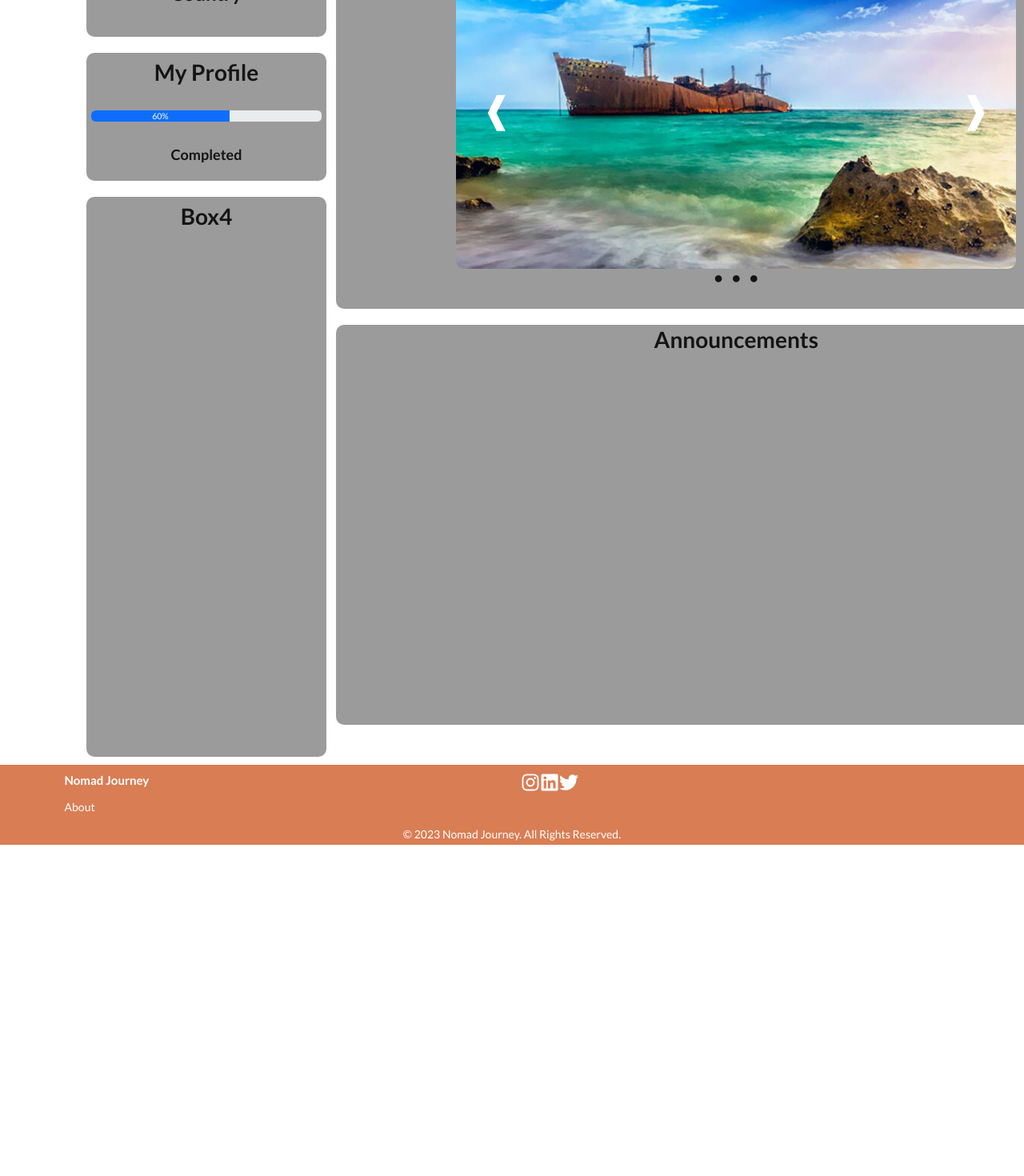
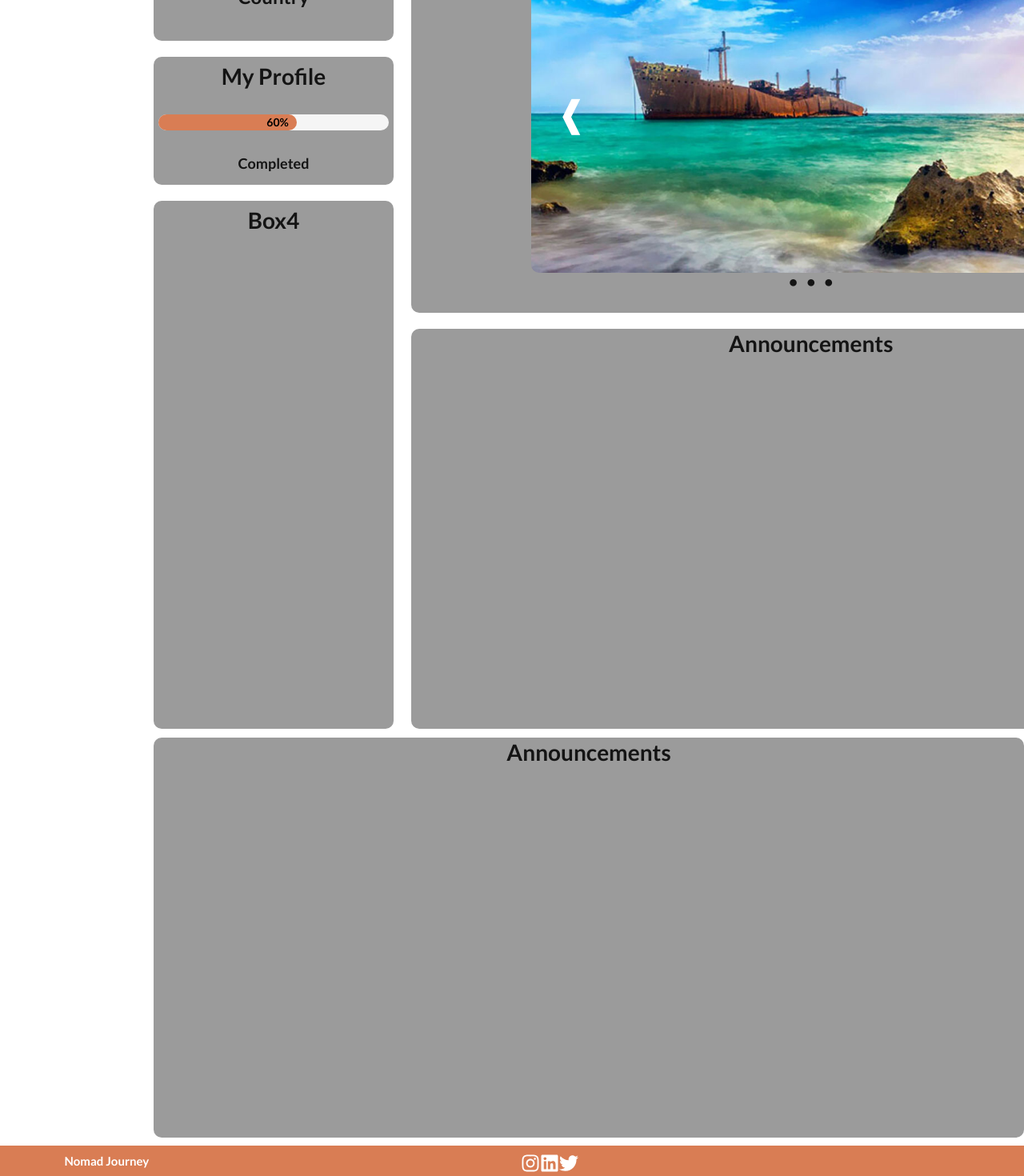
Before and after one commit to ByteBuilderSs/Nomad-Journey-Frontend, a React (Create React App) app: page / in a window 1280 px wide. Shown: the part 260-1730 px from the top of the page at 80% size. Before the commit the page ends 1316 px from the top, so only its background shows below. Built offline with nearby package versions, Linux system fonts and the light colour scheme.

Commit message:
[fix][add] : fix progress bar color and position of boxes and add new box

```diff
--- a/src/components/MainPage/MainPage.css
+++ b/src/components/MainPage/MainPage.css
@@ -2,22 +2,29 @@
 .mainpage{
     height: 100%;
     margin: 0;
+    padding-left: 15%;
+    /* padding-right: 15%; */
 }
 
-.profile{
+.leftboxes1{
     padding-left: 0%;
     padding-top: 1%;
     display: inline;
 }
 
-.random{
+.rightboxes1{
     padding-left: 2%;
     padding-top: 1%;
 }
 
-.boxes{
+.groupbox1{
     display: flex;
-    padding-left: 15%;
+
+}
+
+.groupbox2{
+    display: flex;
+    padding-top: 1%;
 
 }
 
--- a/src/components/MainPage/MainPage.jsx
+++ b/src/components/MainPage/MainPage.jsx
@@ -1,16 +1,44 @@
 // import * as React from 'react';
 import Box from '@mui/material/Box';
-import ProgressBar from 'react-bootstrap/ProgressBar';
 import "./MainPage.css"
 import React, { useState, useEffect } from "react";
 import Slider from './ImageSlide';
 import { containerClasses } from '@mui/system';
 
 
-function WithLabelExample() {
-    const now = 60;
-    return (<ProgressBar now={now} label={`${now}%`} />);
+const ProgressBar = ({bgcolor,progress,height}) => {
+
+    const Parentdiv = {
+        height: height,
+        width: '100%',
+        backgroundColor: 'whitesmoke',
+        borderRadius: "20px",
+        margin: 0
+      }
+
+      const Childdiv = {
+        height: '100%',
+        width: `${progress}%`,
+        backgroundColor: bgcolor,
+        borderRadius:"20px",
+        textAlign: 'right'
+      }
+
+      const progresstext = {
+        padding: 10,
+        color: 'black',
+        fontWeight: 900
+      }
+
+    return (
+    <div style={Parentdiv}>
+      <div style={Childdiv}>
+        <span style={progresstext}>{`${progress}%`}</span>
+      </div>
+    </div>
+    )
 }
+
 
 export default function MainPage(){
 
@@ -29,11 +57,11 @@ export default function MainPage(){
 
     return(
 
-        <div className='mainpage' style={{ marginRight: "40rem"}}>
+        <div className='mainpage'>
 
-            <div className='boxes'>
+            <div className='groupbox1'>
 
-                <div className='profile'>
+                <div className='leftboxes1'>
 
                     <Box
                         sx={{
@@ -74,7 +102,7 @@ export default function MainPage(){
                                     <h1> <b> My Profile</b></h1>
                                 </header>
                                 <div className='prog'>
-                                    <WithLabelExample />
+                                <ProgressBar bgcolor="#D97D54" progress='60'  height={20} />
                                 </div>
                             </div>
                             <div className='complete'>
@@ -87,7 +115,7 @@ export default function MainPage(){
                     <Box
                         sx={{
                             width: 300,
-                            height: 700,
+                            height: 660,
                             backgroundColor: '#9B9B9B',
                             '&:hover': {
                             backgroundColor: "grey",
@@ -106,7 +134,7 @@ export default function MainPage(){
                 </div>
 
 
-                <div className='random'>
+                <div className='rightboxes1'>
                     <Box
                         sx={{
                             width: 1000,
@@ -137,12 +165,26 @@ export default function MainPage(){
 
                         </div>
                     </Box>
+
                 </div>
-
 
             </div>
 
+            <div className='groupbox2'>
+                <Box
+                        sx={{
+                            width: 1330,
+                            height: 500,
+                            backgroundColor: '#9B9B9B',
+                            borderRadius : '10px',
+                        }}
+                        >
+                        <div>
+                            <h1>Announcements</h1>
 
+                        </div>
+                </Box>
+            </div>
 
         </div>
 
```
